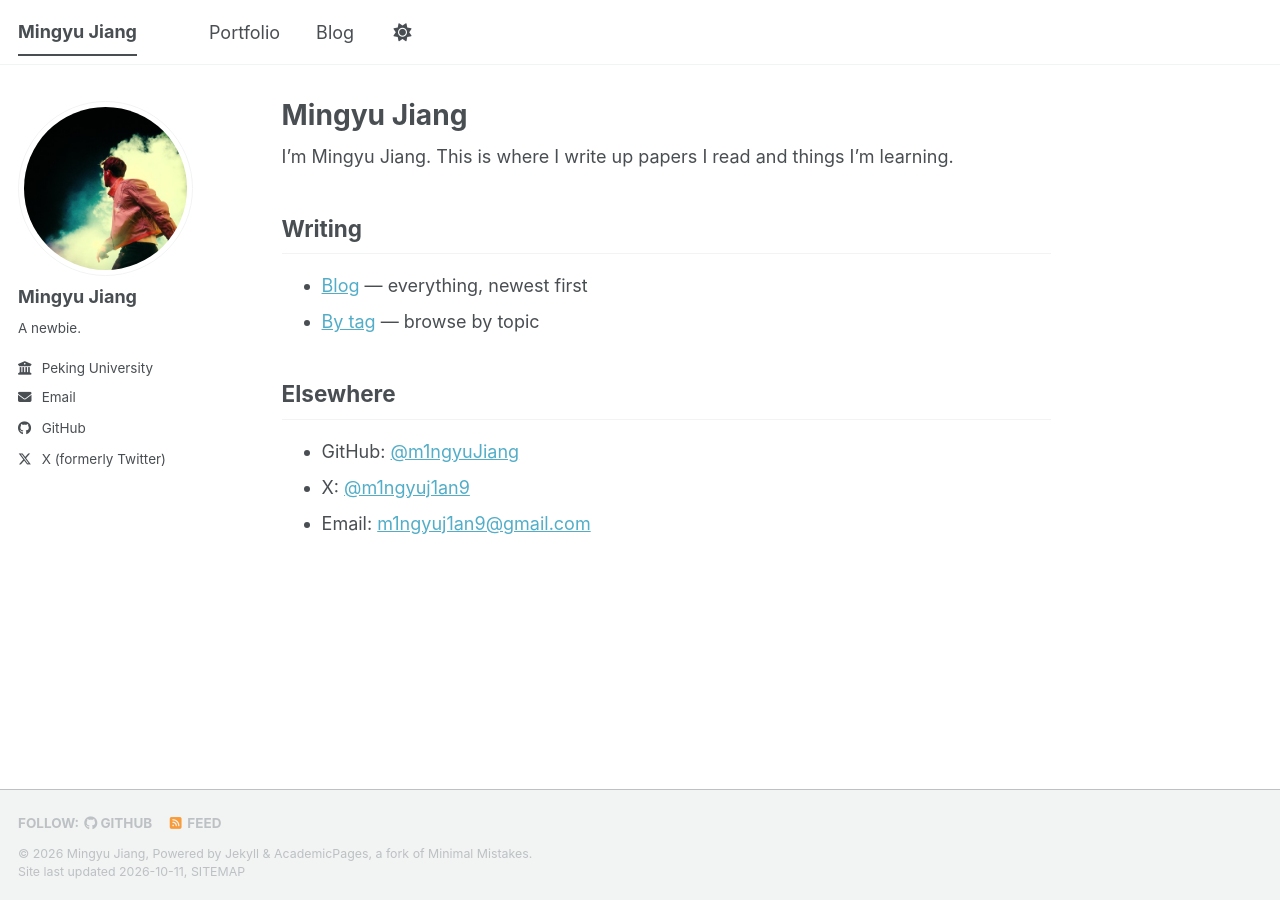
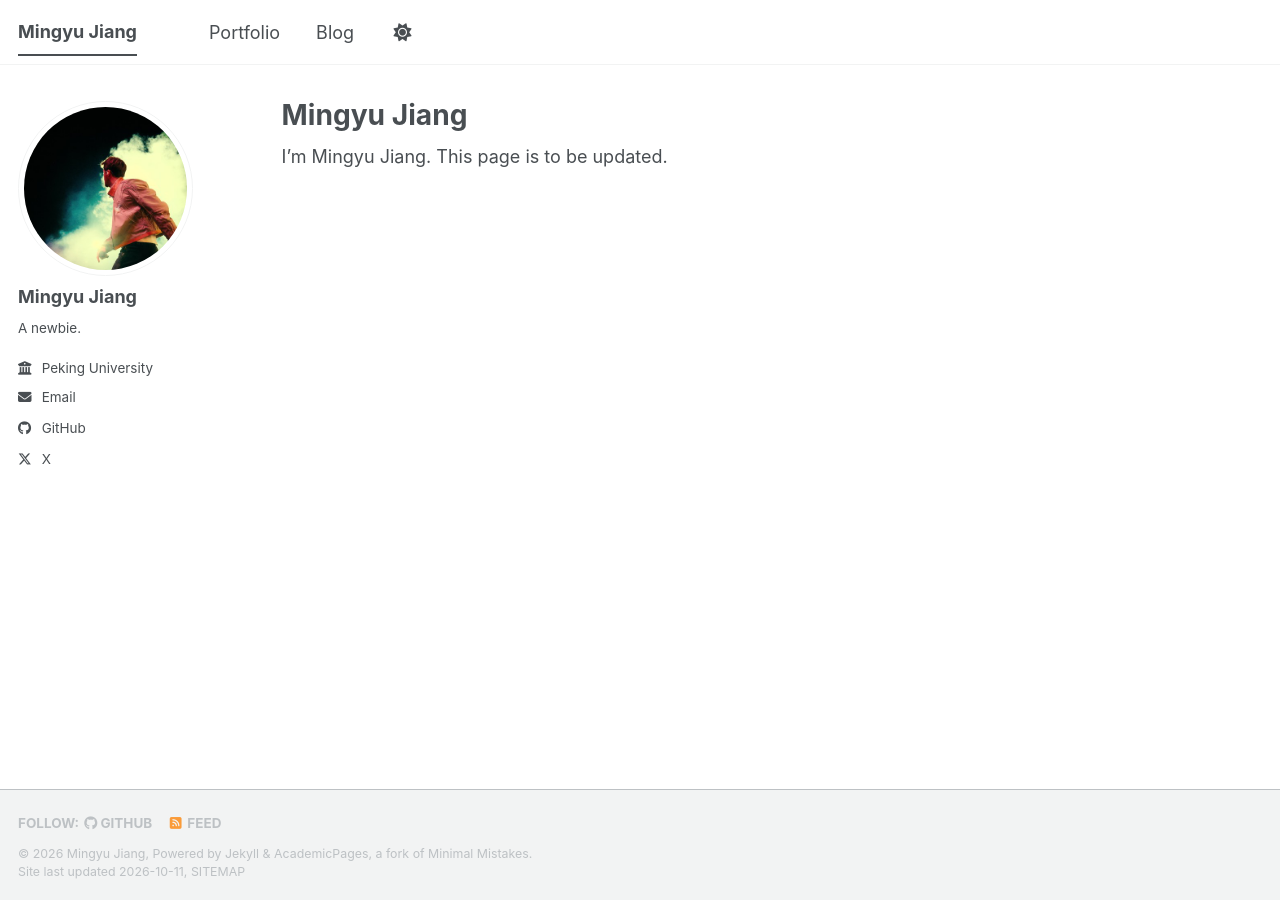
Before and after one commit to Missing-Hex/personalpages, a Jekyll site: the page built from _pages/about.md, in a window 1280 px wide. Built offline with Jekyll 4.4.1, drawn with Linux system fonts in a browser that asks for light colours; a style sheet for code colours, icons or effects is not loaded.

Commit message:
Shorten the homepage and trim the X link labels
- Reduce _pages/about.md to a placeholder line.
- Label the X link as "X" instead of "X (formerly Twitter)" in both the
  sidebar and the share buttons.

Co-Authored-By: Claude Code <noreply@anthropic.com>

```diff
--- a/_includes/author-profile.html
+++ b/_includes/author-profile.html
@@ -151,7 +151,7 @@
         <li><a href="https://{{ author.tumblr }}.tumblr.com"><i class="fab fa-fw fa-tumblr icon-pad-right" aria-hidden="true"></i>Tumblr</a></li>
       {% endif %}
       {% if author.twitter %}
-        <li><a href="https://twitter.com/{{ author.twitter }}"><i class="fab fa-fw fa-x-twitter icon-pad-right" aria-hidden="true"></i>X (formerly Twitter)</a></li>
+        <li><a href="https://twitter.com/{{ author.twitter }}"><i class="fab fa-fw fa-x-twitter icon-pad-right" aria-hidden="true"></i>X</a></li>
       {% endif %}
       {% if author.vine %}
         <li><a href="https://vine.co/u/{{ author.vine }}"><i class="fab fa-fw fa-vine icon-pad-right" aria-hidden="true"></i>Vine</a></li>
--- a/_includes/social-share.html
+++ b/_includes/social-share.html
@@ -13,5 +13,5 @@
 
   <a href="https://www.addtoany.com/add_to/mastodon?linkurl={{  base_path | append: page.url | url_encode }}" class="btn btn--mastodon" title="{{ site.data.ui-text[site.locale].share_on_label | default: 'Share on' }} Mastodon"><i class="fab fa-mastodon" aria-hidden="true"></i><span> Mastodon</span></a>
 
-  <a href="https://x.com/intent/post?text={{ base_path }}{{ page.url }}" class="btn btn--x" title="{{ site.data.ui-text[site.locale].share_on_label | default: 'Share on' }} X"><i class="fab fa-x-twitter" aria-hidden="true"></i><span> X (formerly Twitter)</span></a>
+  <a href="https://x.com/intent/post?text={{ base_path }}{{ page.url }}" class="btn btn--x" title="{{ site.data.ui-text[site.locale].share_on_label | default: 'Share on' }} X"><i class="fab fa-x-twitter" aria-hidden="true"></i><span> X </span></a>
 </section>
--- a/_pages/about.md
+++ b/_pages/about.md
@@ -7,15 +7,4 @@ redirect_from:
   - /about.html
 ---
 
-I'm Mingyu Jiang. This is where I write up papers I read and things I'm learning.
-
-## Writing
-
-- [Blog](/year-archive/) — everything, newest first
-- [By tag](/tags/) — browse by topic
-
-## Elsewhere
-
-- GitHub: [@m1ngyuJiang](https://github.com/m1ngyuJiang)
-- X: [@m1ngyuj1an9](https://twitter.com/m1ngyuj1an9)
-- Email: [m1ngyuj1an9@gmail.com](mailto:m1ngyuj1an9@gmail.com)
+I'm Mingyu Jiang. This page is to be updated.
```
